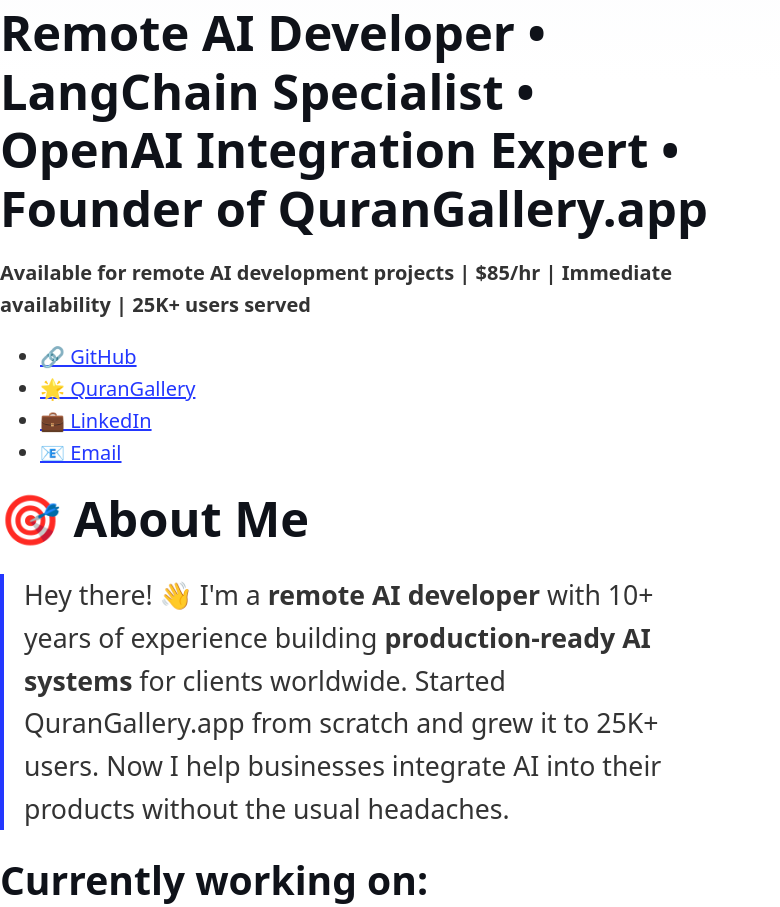
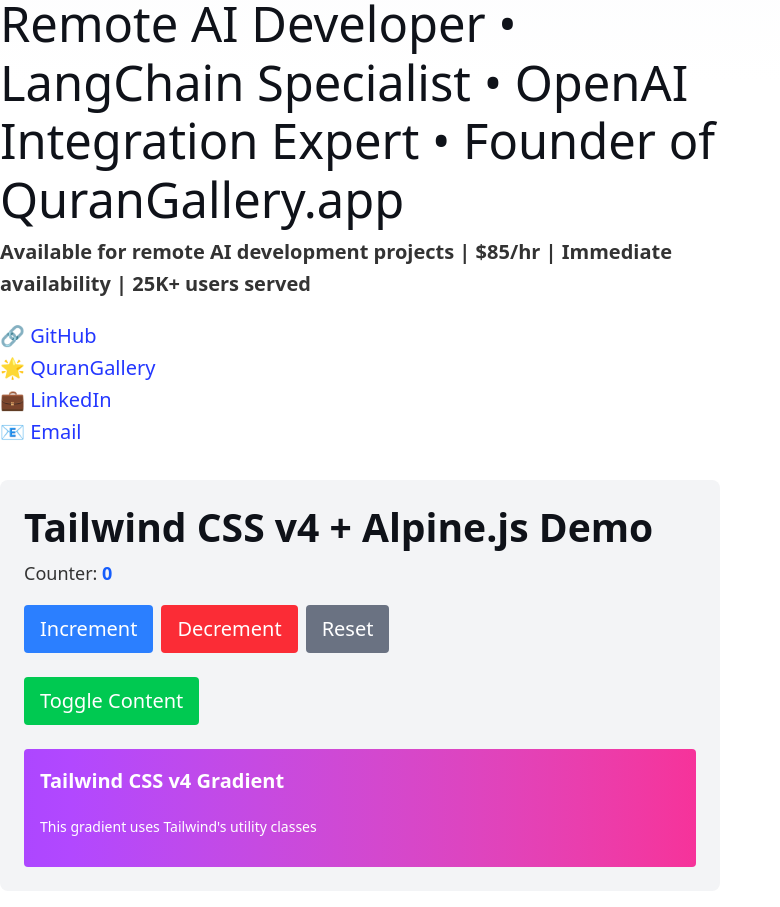
Before and after one commit to maxifjaved/maxifjaved, an Astro site: page / in a window 1280 px wide. Shown: the part 518-1425 px from the top of the page, without its empty margins (0-780 px from the left). Built offline with nearby package versions, Linux system fonts and the light colour scheme; Astro itself is replaced by a stand-in of ours.

Commit message:
feat: add tailwindcss and alpinejs integration with demo component
- Add tailwindcss configuration and vite plugin
- Include alpinejs for interactive components
- Create demo component showcasing both libraries
- Update global styles and package dependencies

```diff
--- a/astro.config.mjs
+++ b/astro.config.mjs
@@ -2,6 +2,7 @@
 import { defineConfig } from 'astro/config';
 import mdx from '@astrojs/mdx';
 import sitemap from '@astrojs/sitemap';
+import tailwindcss from '@tailwindcss/vite';
 
 // https://astro.build/config
 export default defineConfig({
@@ -33,5 +34,8 @@
 	compressHTML: true,
 	build: {
 		inlineStylesheets: 'auto'
+	},
+	vite: {
+		plugins: [tailwindcss()]
 	}
 });
--- a/package.json
+++ b/package.json
@@ -12,7 +12,12 @@
     "@astrojs/mdx": "^4.3.0",
     "@astrojs/rss": "^4.0.12",
     "@astrojs/sitemap": "^3.4.1",
+    "alpinejs": "^3.14.9",
     "astro": "^5.10.1",
     "sharp": "^0.34.2"
+  },
+  "devDependencies": {
+    "@tailwindcss/vite": "^4.1.10",
+    "tailwindcss": "^4.0.0"
   }
 }
--- /dev/null
+++ b/src/components/AlpineSetup.astro
@@ -0,0 +1,9 @@
+---
+---
+
+<script>
+  import Alpine from 'alpinejs';
+
+  window.Alpine = Alpine;
+  Alpine.start();
+</script>
--- a/src/components/BaseHead.astro
+++ b/src/components/BaseHead.astro
@@ -2,6 +2,7 @@
 // Import the global.css file here so that it is included on
 // all pages through the use of the <BaseHead /> component.
 import '../styles/global.css';
+import AlpineSetup from './AlpineSetup.astro';
 import {
   SITE_TITLE,
   SITE_URL,
@@ -196,3 +197,6 @@
 <!-- Performance and Security -->
 <meta http-equiv="X-UA-Compatible" content="IE=edge" />
 <meta name="referrer" content="no-referrer-when-downgrade" />
+
+<!-- Alpine.js Setup -->
+<AlpineSetup />
--- /dev/null
+++ b/src/components/TailwindAlpineDemo.astro
@@ -0,0 +1,63 @@
+---
+export interface Props {
+  title?: string;
+}
+
+const { title = "Tailwind CSS v4 + Alpine.js Demo" } = Astro.props;
+---
+
+<div class="my-8 p-6 bg-gray-100 rounded-lg">
+  <h3 class="text-2xl font-bold mb-4 text-gray-800">{title}</h3>
+
+  <!-- Alpine.js interactive counter -->
+  <div x-data="{ count: 0 }" class="mb-6">
+    <p class="mb-4 text-lg">
+      Counter: <span x-text="count" class="font-bold text-blue-600"></span>
+    </p>
+    <div class="flex gap-2">
+      <button
+        @click="count++"
+        class="px-4 py-2 bg-blue-500 text-white rounded hover:bg-blue-600 transition-colors"
+      >
+        Increment
+      </button>
+      <button
+        @click="count--"
+        class="px-4 py-2 bg-red-500 text-white rounded hover:bg-red-600 transition-colors"
+      >
+        Decrement
+      </button>
+      <button
+        @click="count = 0"
+        class="px-4 py-2 bg-gray-500 text-white rounded hover:bg-gray-600 transition-colors"
+      >
+        Reset
+      </button>
+    </div>
+  </div>
+
+  <!-- Alpine.js toggle example -->
+  <div x-data="{ open: false }" class="mb-6">
+    <button
+      @click="open = !open"
+      class="px-4 py-2 bg-green-500 text-white rounded hover:bg-green-600 transition-colors"
+    >
+      Toggle Content
+    </button>
+    <div
+      x-show="open"
+      x-transition
+      class="mt-4 p-4 bg-white rounded shadow"
+    >
+      <p class="text-gray-700">
+        This content is toggled with Alpine.js! The animations are handled by Alpine's x-transition directive.
+      </p>
+    </div>
+  </div>
+
+  <!-- Tailwind CSS v4 gradient example -->
+  <div class="p-4 bg-gradient-to-r from-purple-500 to-pink-500 text-white rounded">
+    <p class="font-semibold">Tailwind CSS v4 Gradient</p>
+    <p class="text-sm">This gradient uses Tailwind's utility classes</p>
+  </div>
+</div>
--- a/src/pages/index.astro
+++ b/src/pages/index.astro
@@ -1,5 +1,6 @@
 ---
 import PortfolioLayout from '../layouts/PortfolioLayout.astro';
+import TailwindAlpineDemo from '../components/TailwindAlpineDemo.astro';
 import { SITE_TITLE, SITE_DESCRIPTION, SITE_KEYWORDS } from '../consts';
 ---
 
@@ -34,6 +35,9 @@
 	</header>
 
 	<div class="container">
+
+		<!-- Tailwind CSS v4 + Alpine.js Demo -->
+		<TailwindAlpineDemo />
 
 		<!-- About Section -->
 		<section id="about" class="section">
--- a/src/styles/global.css
+++ b/src/styles/global.css
@@ -3,6 +3,8 @@
   https://github.com/HermanMartinus/bearblog/blob/297026a877bc2ab2b3bdfbd6b9f7961c350917dd/templates/styles/blog/default.css
   License MIT: https://github.com/HermanMartinus/bearblog/blob/master/LICENSE.md
  */
+
+@import "tailwindcss";
 
 :root {
 	--accent: #2337ff;
--- /dev/null
+++ b/tailwind.config.js
@@ -0,0 +1,8 @@
+/** @type {import('tailwindcss').Config} */
+export default {
+  content: ['./src/**/*.{astro,html,js,jsx,md,mdx,svelte,ts,tsx,vue}'],
+  theme: {
+    extend: {},
+  },
+  plugins: [],
+}
```
